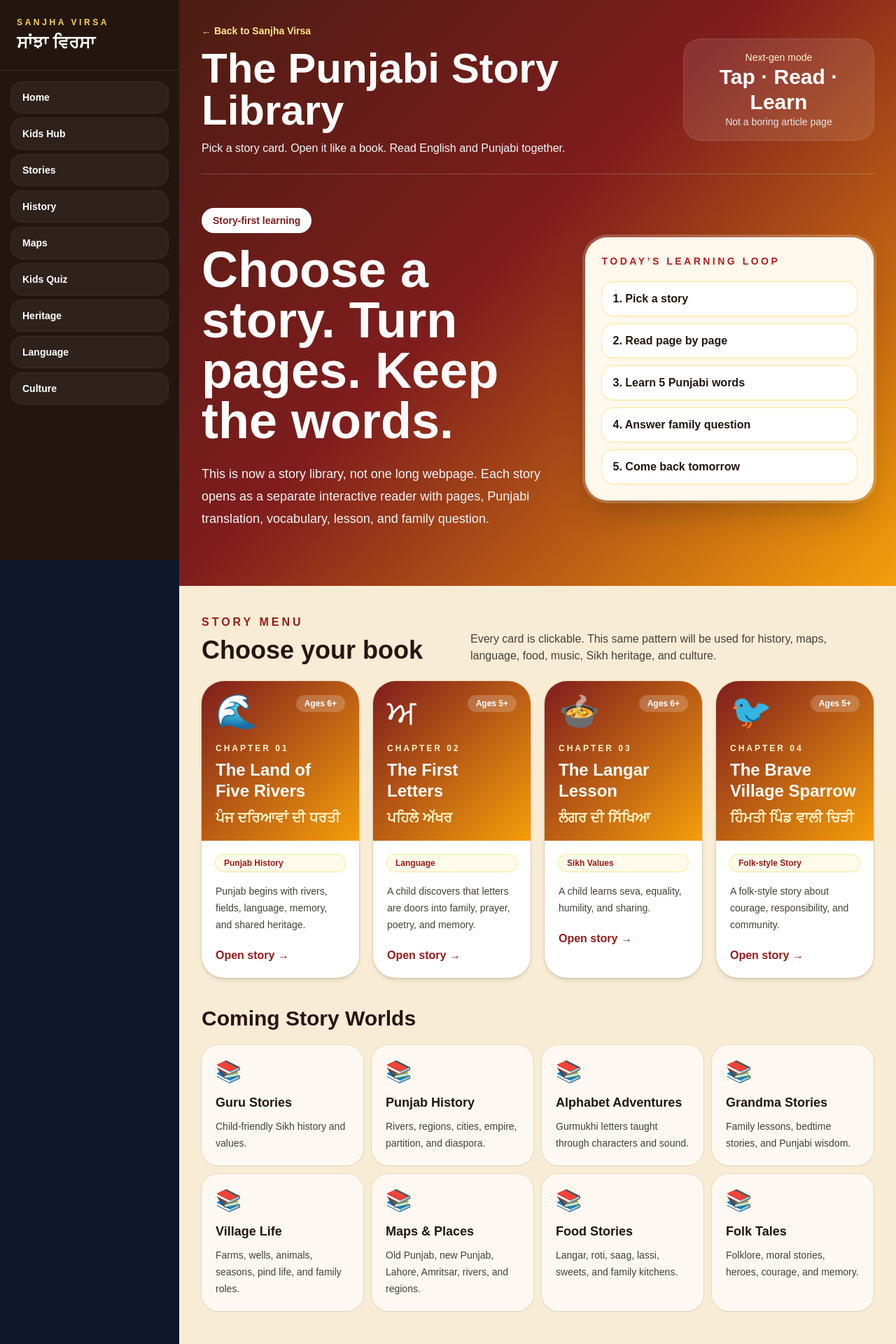
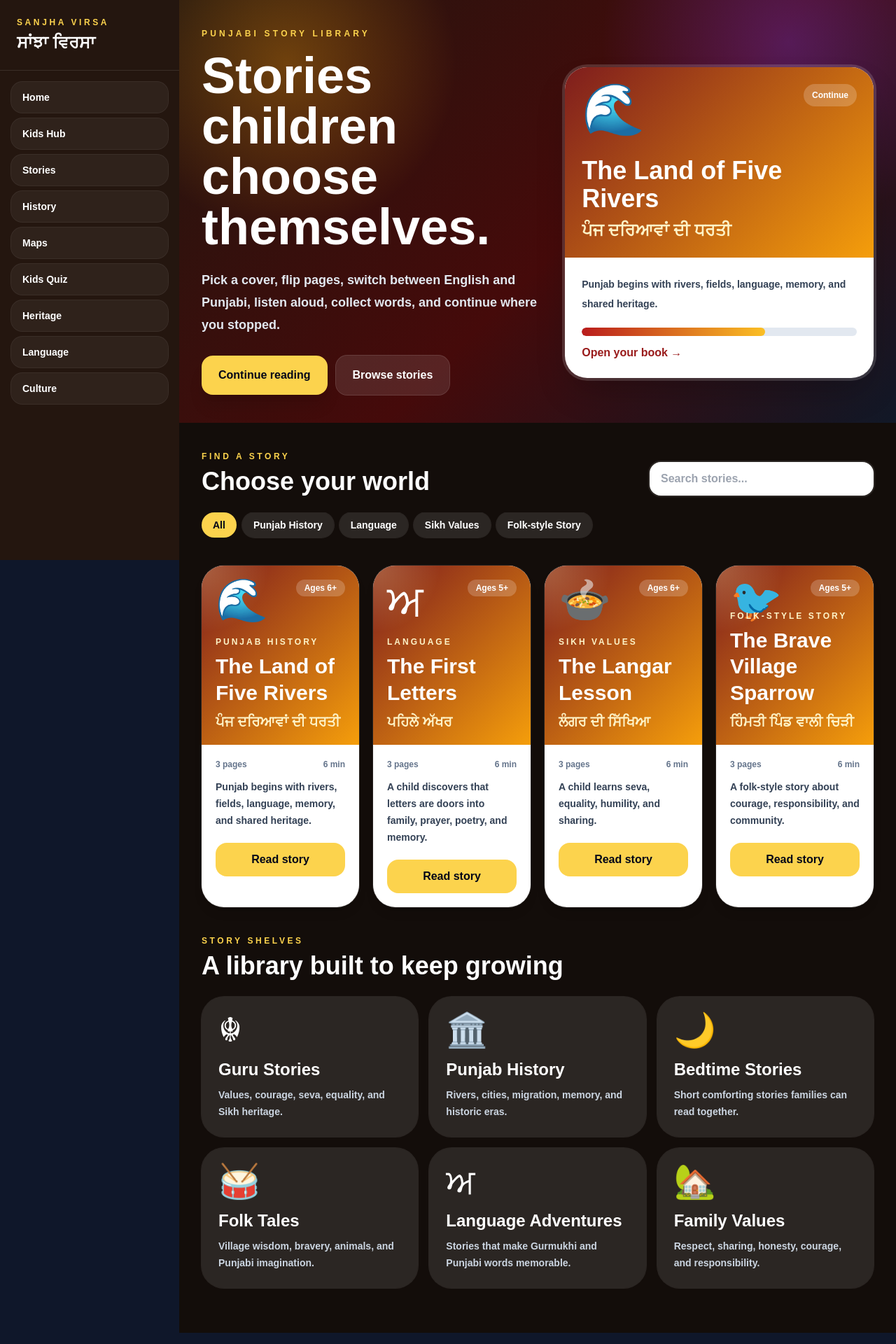
Before and after one commit to Gagan8atwal/sanjha-virsa, a Next.js app: page /storybook in a window 1280 px wide. Shown: the top 1920 px of the page at 70% size. Built offline with nearby package versions, Linux system fonts and the light colour scheme.

Commit message:
Launch redesigned interactive story library

```diff
--- a/app/storybook/page.tsx
+++ b/app/storybook/page.tsx
@@ -1,95 +1,6 @@
+import StoryLibraryExperience from '../../components/StoryLibraryExperience';
 import { stories } from '../../lib/stories';
 
-const bookShelves = [
-  { title: 'Guru Stories', description: 'Child-friendly Sikh history and values.' },
-  { title: 'Punjab History', description: 'Rivers, regions, cities, empire, partition, and diaspora.' },
-  { title: 'Alphabet Adventures', description: 'Gurmukhi letters taught through characters and sound.' },
-  { title: 'Grandma Stories', description: 'Family lessons, bedtime stories, and Punjabi wisdom.' },
-  { title: 'Village Life', description: 'Farms, wells, animals, seasons, pind life, and family roles.' },
-  { title: 'Maps & Places', description: 'Old Punjab, new Punjab, Lahore, Amritsar, rivers, and regions.' },
-  { title: 'Food Stories', description: 'Langar, roti, saag, lassi, sweets, and family kitchens.' },
-  { title: 'Folk Tales', description: 'Folklore, moral stories, heroes, courage, and memory.' },
-];
-
 export default function StorybookPage() {
-  return (
-    <main className="min-h-screen bg-[#f8ecd4] text-[#24160f]">
-      <section className="bg-[linear-gradient(135deg,#4c1d12,#7f1d1d_45%,#f59e0b)] text-white">
-        <div className="mx-auto max-w-7xl px-5 py-8 md:px-8">
-          <header className="flex flex-col gap-4 border-b border-white/20 pb-6 md:flex-row md:items-center md:justify-between">
-            <div>
-              <a href="/" className="text-sm font-bold text-amber-200">← Back to Sanjha Virsa</a>
-              <h1 className="mt-3 text-4xl font-black md:text-6xl">The Punjabi Story Library</h1>
-              <p className="mt-3 max-w-3xl text-slate-100">Pick a story card. Open it like a book. Read English and Punjabi together.</p>
-            </div>
-            <div className="rounded-3xl bg-white/10 p-4 text-center ring-1 ring-white/20">
-              <p className="text-sm text-amber-100">Next-gen mode</p>
-              <p className="text-3xl font-black">Tap · Read · Learn</p>
-              <p className="text-sm text-slate-200">Not a boring article page</p>
-            </div>
-          </header>
-
-          <div className="grid gap-8 py-12 lg:grid-cols-[1fr_0.8fr] lg:items-center">
-            <div>
-              <p className="mb-4 inline-flex rounded-full bg-white px-4 py-2 text-sm font-black text-red-900">Story-first learning</p>
-              <h2 className="text-5xl font-black leading-tight md:text-7xl">Choose a story. Turn pages. Keep the words.</h2>
-              <p className="mt-6 max-w-2xl text-lg leading-8 text-slate-100">This is now a story library, not one long webpage. Each story opens as a separate interactive reader with pages, Punjabi translation, vocabulary, lesson, and family question.</p>
-            </div>
-            <div className="rounded-[2rem] bg-[#fff8ed] p-6 text-[#24160f] shadow-2xl ring-4 ring-white/20">
-              <p className="text-sm font-black uppercase tracking-[0.25em] text-red-700">Today’s learning loop</p>
-              <div className="mt-5 grid gap-3">
-                {['1. Pick a story', '2. Read page by page', '3. Learn 5 Punjabi words', '4. Answer family question', '5. Come back tomorrow'].map((item) => (
-                  <div key={item} className="rounded-2xl bg-white px-4 py-3 font-black shadow-sm ring-1 ring-amber-200">{item}</div>
-                ))}
-              </div>
-            </div>
-          </div>
-        </div>
-      </section>
-
-      <section className="mx-auto max-w-7xl px-5 py-10 md:px-8">
-        <div className="mb-6 flex flex-col justify-between gap-3 md:flex-row md:items-end">
-          <div>
-            <p className="font-black uppercase tracking-[0.25em] text-red-800">Story Menu</p>
-            <h2 className="mt-2 text-4xl font-black">Choose your book</h2>
-          </div>
-          <p className="max-w-xl text-stone-700">Every card is clickable. This same pattern will be used for history, maps, language, food, music, Sikh heritage, and culture.</p>
-        </div>
-
-        <div className="grid gap-5 md:grid-cols-2 lg:grid-cols-4">
-          {stories.map((story) => (
-            <a key={story.id} href={`/storybook/${story.id}`} className="group overflow-hidden rounded-[2rem] bg-white shadow-md ring-1 ring-amber-900/10 transition hover:-translate-y-1 hover:shadow-2xl">
-              <div className="bg-[linear-gradient(135deg,#7f1d1d,#f59e0b)] p-5 text-white">
-                <div className="flex items-start justify-between gap-3">
-                  <span className="text-5xl">{story.emoji}</span>
-                  <span className="rounded-full bg-white/20 px-3 py-1 text-xs font-black">{story.age}</span>
-                </div>
-                <p className="mt-5 text-xs font-black uppercase tracking-[0.25em] text-amber-100">Chapter {story.number}</p>
-                <h3 className="mt-2 text-2xl font-black leading-tight">{story.title}</h3>
-                <p className="mt-2 text-xl font-black text-amber-100">{story.punjabi}</p>
-              </div>
-              <div className="p-5">
-                <p className="rounded-full bg-amber-50 px-3 py-1 text-xs font-black text-red-800 ring-1 ring-amber-200">{story.category}</p>
-                <p className="mt-4 text-sm leading-6 text-stone-700">{story.theme}</p>
-                <p className="mt-5 font-black text-red-800 group-hover:underline">Open story →</p>
-              </div>
-            </a>
-          ))}
-        </div>
-      </section>
-
-      <section className="mx-auto max-w-7xl px-5 pb-16 md:px-8">
-        <h2 className="text-3xl font-black">Coming Story Worlds</h2>
-        <div className="mt-5 grid gap-3 sm:grid-cols-2 lg:grid-cols-4">
-          {bookShelves.map((shelf) => (
-            <div key={shelf.title} className="rounded-3xl bg-white/70 p-5 shadow-sm ring-1 ring-amber-900/10">
-              <p className="text-3xl">📚</p>
-              <h3 className="mt-3 text-lg font-black">{shelf.title}</h3>
-              <p className="mt-2 text-sm leading-6 text-stone-700">{shelf.description}</p>
-            </div>
-          ))}
-        </div>
-      </section>
-    </main>
-  );
+  return <StoryLibraryExperience stories={stories} />;
 }
```
